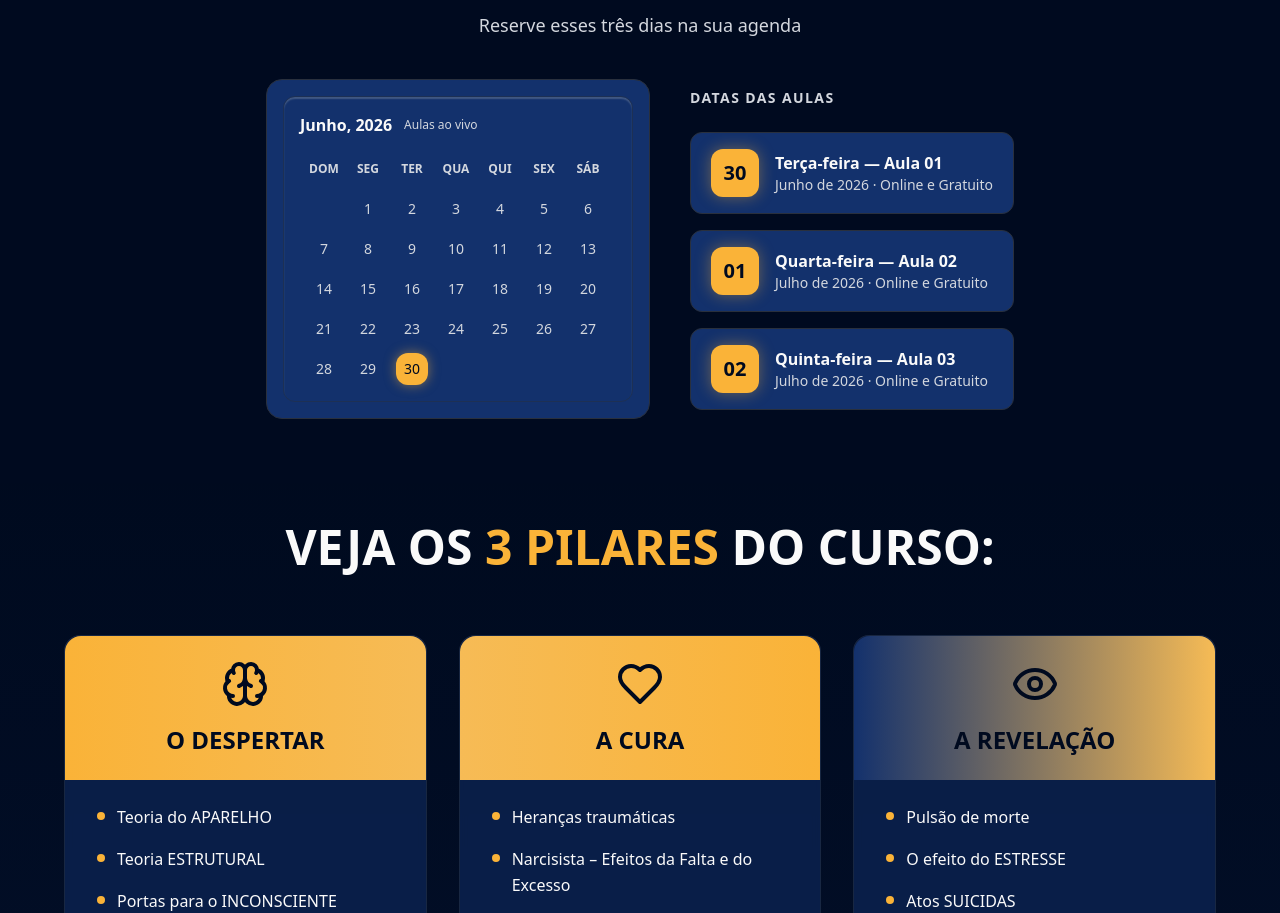
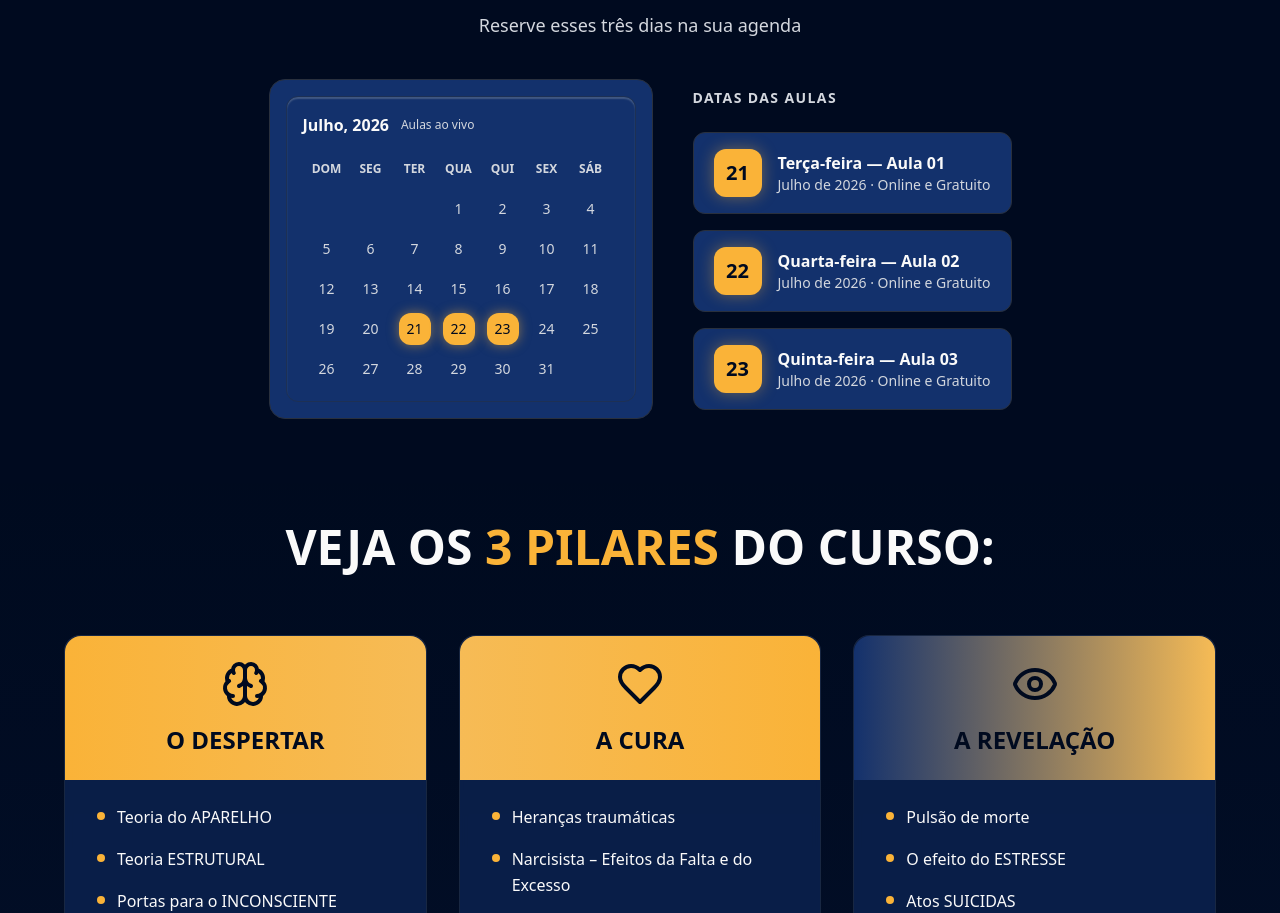
Before and after one commit to pedromurari/gratuito-40, a React (Vite) app: page / in a window 1280 px wide. Shown: the part 1156-2069 px from the top of the page. Built offline with nearby package versions, Linux system fonts and the light colour scheme; no server answers.

Commit message:
fix: corrige calendario e link WPP da pagina de obrigado pra Turma #40 (21-23/07)

```diff
--- a/src/components/CourseCalendarSection.tsx
+++ b/src/components/CourseCalendarSection.tsx
@@ -2,15 +2,15 @@ import React from "react";
 
 const DAY_NAMES = ["DOM", "SEG", "TER", "QUA", "QUI", "SEX", "SÁB"];
 
-// Junho 2026: começa na segunda-feira (índice 1)
-const JUNE_2026 = {
-  month: "Junho",
+// Julho 2026: começa na quarta-feira (índice 3)
+const JULY_2026 = {
+  month: "Julho",
   year: 2026,
-  firstDayOfWeek: 1,
-  totalDays: 30,
+  firstDayOfWeek: 3,
+  totalDays: 31,
 };
 
-const COURSE_DAYS = new Set([30]);
+const COURSE_DAYS = new Set([21, 22, 23]);
 
 const CalendarDay: React.FC<{ day: number | string; isHeader?: boolean; isCourseDay?: boolean }> = ({
   day,
@@ -34,7 +34,7 @@ const CalendarDay: React.FC<{ day: number | string; isHeader?: boolean; isCourse
 };
 
 const CourseCalendarSection = () => {
-  const { month, year, firstDayOfWeek, totalDays } = JUNE_2026;
+  const { month, year, firstDayOfWeek, totalDays } = JULY_2026;
 
   const calendarCells: React.ReactNode[] = [
     ...DAY_NAMES.map((day) => (
@@ -91,9 +91,9 @@ const CourseCalendarSection = () => {
               Datas das aulas
             </p>
             {[
-              { dia: "30", mes: "Junho", diaSemana: "Terça-feira", aula: "Aula 01" },
-              { dia: "01", mes: "Julho", diaSemana: "Quarta-feira", aula: "Aula 02" },
-              { dia: "02", mes: "Julho", diaSemana: "Quinta-feira", aula: "Aula 03" },
+              { dia: "21", mes: "Julho", diaSemana: "Terça-feira", aula: "Aula 01" },
+              { dia: "22", mes: "Julho", diaSemana: "Quarta-feira", aula: "Aula 02" },
+              { dia: "23", mes: "Julho", diaSemana: "Quinta-feira", aula: "Aula 03" },
             ].map(({ dia, mes, diaSemana, aula }) => (
               <div
                 key={`${mes}-${dia}`}
--- a/src/components/thank-you-page.tsx
+++ b/src/components/thank-you-page.tsx
@@ -20,7 +20,7 @@ export function ThankYouPage() {
     }
   }, []);
 
-  const whatsappLink = "https://chat.whatsapp.com/EzebszSzZyUDdtrQ35YwMY";
+  const whatsappLink = "https://chat.whatsapp.com/JKZdYU9NxwR9wzzNaIVamy";
 
   return (
     <div className="min-h-screen bg-background">
@@ -32,7 +32,7 @@ export function ThankYouPage() {
             🎉 <span className="text-primary">Parabéns{primeiroNome ? `, ${primeiroNome}` : ""}</span> pelo seu <span className="text-primary">cadastro!</span>
           </h1>
           <p className="text-xl md:text-2xl text-muted-foreground max-w-4xl mx-auto leading-relaxed">
-            Você garantiu sua vaga no nosso <span className="text-primary font-semibold">Curso Gratuito!</span> O evento será nos dias <span className="text-primary font-semibold">30 de Junho, 01 e 02 de Julho.</span>
+            Você garantiu sua vaga no nosso <span className="text-primary font-semibold">Curso Gratuito!</span> O evento será nos dias <span className="text-primary font-semibold">21, 22 e 23 de Julho.</span>
           </p>
         </div>
 
```
